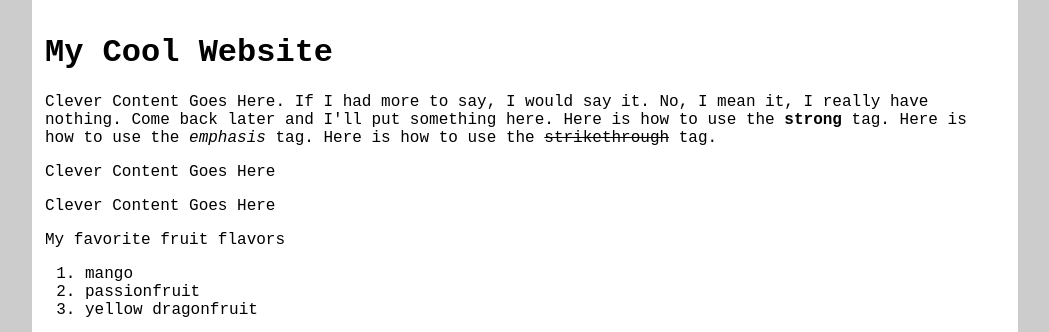
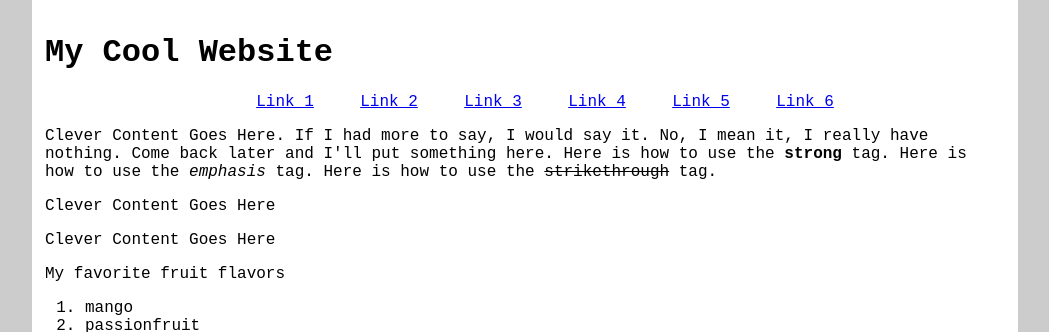
Before and after one commit to rachelpurganan/stylin-with-css, a plain HTML site: page index.html in a window 1280 px wide. Shown: the top 332 px of the page, without its empty margins (115-1164 px from the left). Drawn offline with Linux system fonts and the light colour scheme.

Commit message:
Adds nav

```diff
--- a/index.html
+++ b/index.html
@@ -2,6 +2,8 @@
 <html>
   <head>
     <title>My Cool Website</title>
+    <meta name="viewport" content="width=device-width, initial-scale=1">
+    <meta name="robots" content="noindex, nofollow"/>
     <style>
       body {
         font-family:'Courier New';
@@ -16,6 +18,23 @@
         background-color: #ccc
       }
 
+      nav{
+		    	text-align:center; /* centers the nav */
+		    }
+
+      nav ul {
+          list-style:none; /* removes the bullets */
+        }
+      nav ul li
+        {
+          display:inline-block; /* makes horizontal, but able to declare margins */
+          margin:0 2%; /* margin left-right, gets smaller as necessary */
+        }
+      nav a:hover{
+        text-decoration: none;
+        }
+
+
       footer {
         text-align:center;
         clear:both;
@@ -23,7 +42,20 @@
     </style>
   </head>
   <body>
+  <header>
     <h1>My Cool Website</h1>
+    <!--nav goes here-->
+    <nav>
+			<ul>
+				<li><a href="#">Link 1</a></li>
+				<li><a href="#">Link 2</a></li>
+				<li><a href="#">Link 3</a></li>
+				<li><a href="#">Link 4</a></li>
+				<li><a href="#">Link 5</a></li>
+				<li><a href="#">Link 6</a></li>
+			</ul>
+		</nav>
+  </header>
     <p>Clever Content Goes Here. If I had more to say, I would say it. No, I mean it, I really have nothing. Come back later and I'll put something here. Here is how to use the <strong>strong</strong> tag. Here is how to use the <em>emphasis</em> tag. Here is how to use the <strike>strikethrough</strike> tag.</p>
     <p>Clever Content Goes Here</p>
     <p>Clever Content Goes Here</p>
```
